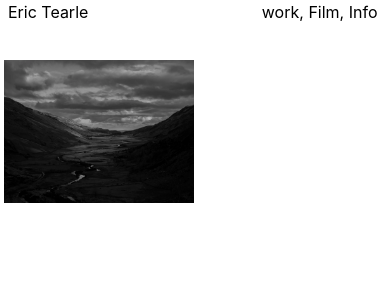
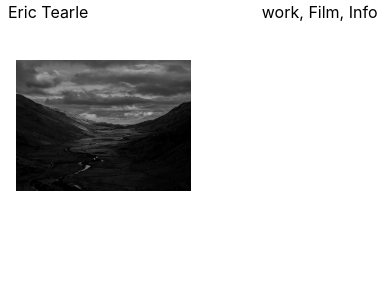
Before and after one commit to etearle86/erictearlewebsite, a React (Create React App) app: page /Work in a window 390 px wide. Shown: the top 300 px of the page. Built offline with nearby package versions, Linux system fonts and the light colour scheme.

Commit message:
Update GalleryPage.scss

```diff
--- a/src/components/GalleryPage/GalleryPage.scss
+++ b/src/components/GalleryPage/GalleryPage.scss
@@ -1,16 +1,16 @@
 .GalleryPage_wrapper {
   padding-top: 60px;
-  padding-left: 4px;
-  padding-right: 4px;
+  padding-left: 40px;
+  padding-right: 40px;
 
   .GalleryPage_grid {
     columns: 3;
-    column-gap: 4px;
+    column-gap: 16px;
   }
 
   .GalleryPage_item {
     break-inside: avoid;
-    margin-bottom: 4px;
+    margin-bottom: 16px;
     cursor: pointer;
     overflow: hidden;
 
@@ -43,47 +43,21 @@
       max-width: 80vw;
       object-fit: contain;
     }
-
-    .GalleryPage_prev,
-    .GalleryPage_next,
-    .GalleryPage_close {
-      position: absolute;
-      background: none;
-      border: none;
-      color: #fff;
-      font-size: 32px;
-      cursor: pointer;
-    }
-
-    .GalleryPage_prev {
-      left: 24px;
-      top: 50%;
-      translate: 0 -50%;
-    }
-
-    .GalleryPage_next {
-      right: 24px;
-      top: 50%;
-      translate: 0 -50%;
-    }
-
-    .GalleryPage_close {
-      top: 24px;
-      right: 24px;
-      font-size: 24px;
-    }
   }
 }
 
 @media only screen and (max-width: 768px) {
   .GalleryPage_wrapper {
+    padding-left: 16px;
+    padding-right: 16px;
+
     .GalleryPage_grid {
       columns: 2;
-      column-gap: 2px;
+      column-gap: 8px;
     }
 
     .GalleryPage_item {
-      margin-bottom: 2px;
+      margin-bottom: 8px;
     }
   }
 }
```
